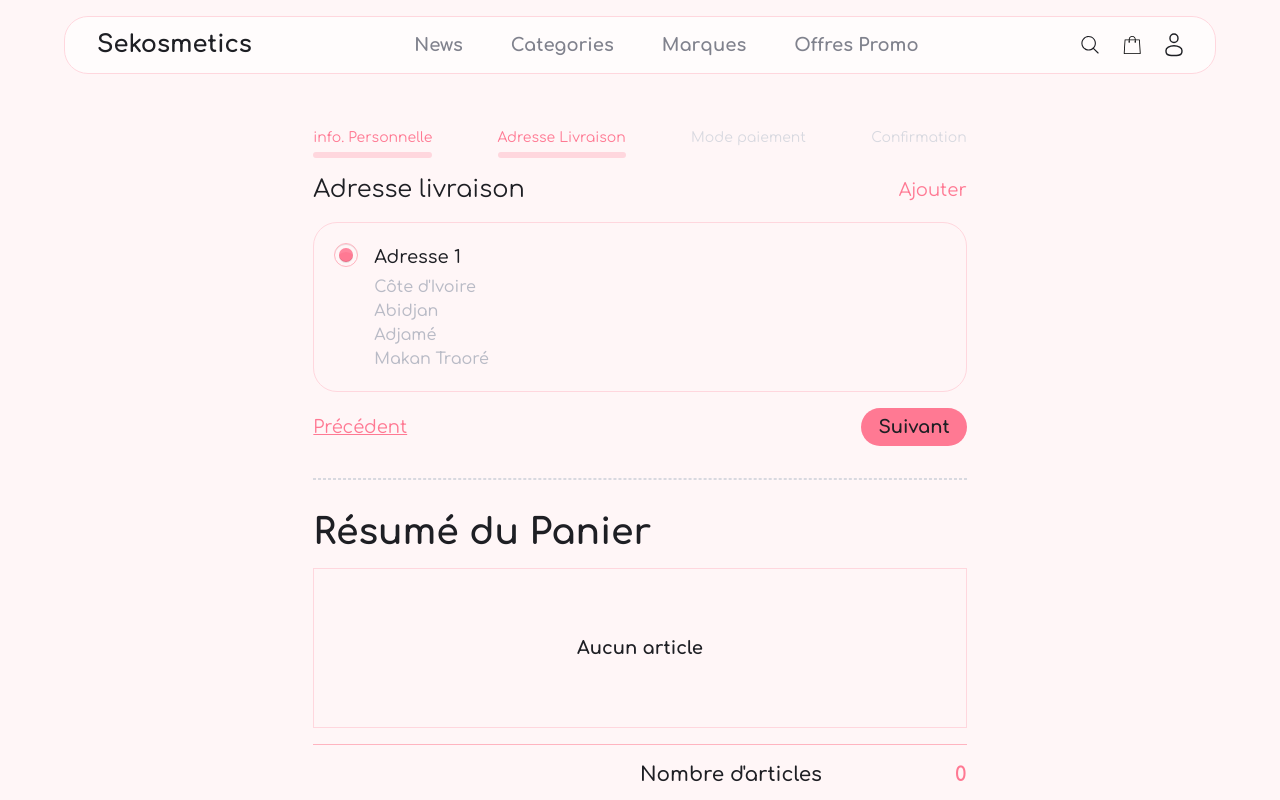
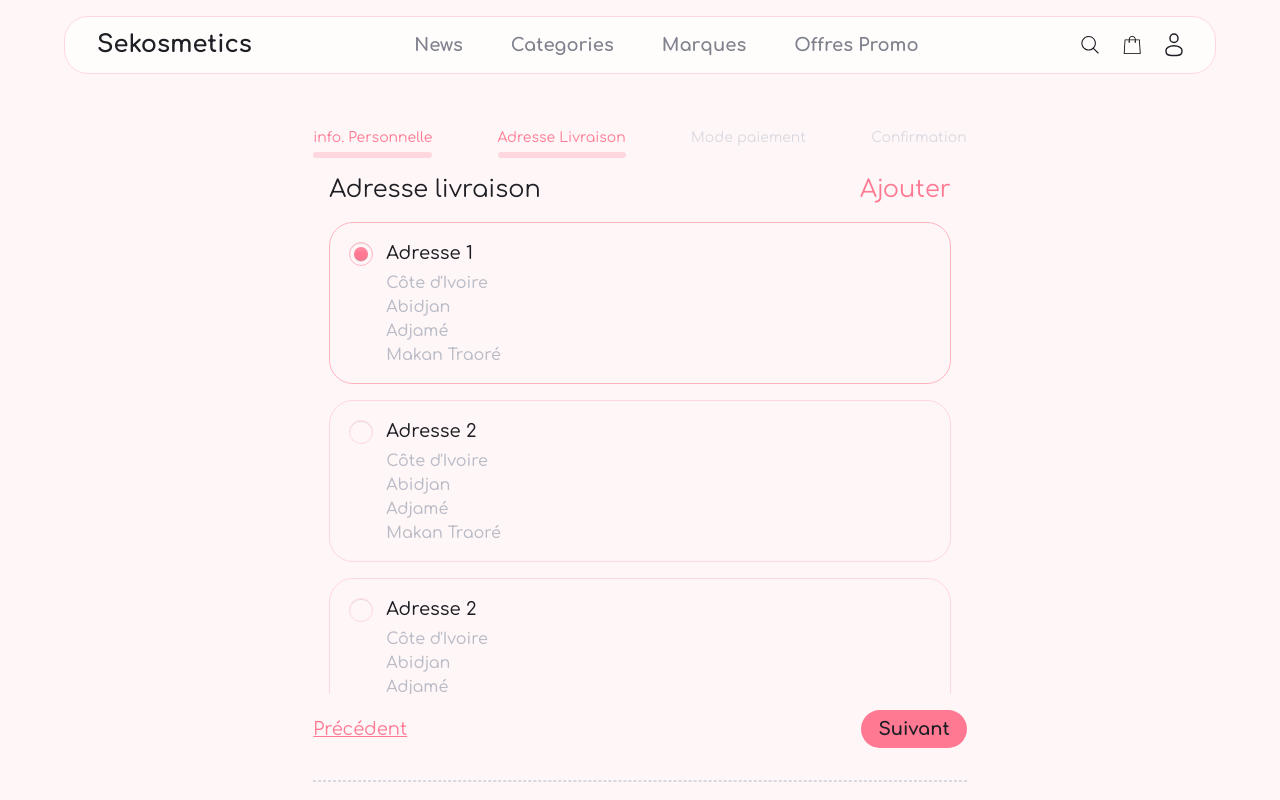
Before and after one commit to cabitibaly/sekosmetics-frontend, a Next.js app: page /panier/verification in a window 1280 px wide. Both pictures are taken after a click on the button "Suivant". Shown: the top 800 px of the page. Built offline with nearby package versions, Linux system fonts and the light colour scheme.

Commit message:
verification: adress livraison => done, confirmation => done

```diff
--- /dev/null
+++ b/src/components/cards/adresseCard.tsx
@@ -0,0 +1,30 @@
+
+interface Props {
+    id: number
+    pays: string
+    ville: string
+    commune: string
+    quartier: string
+    estParDefaut: number
+    setEstParDefaut: (estParDefaut: number) => void
+}
+
+const AdresseCard = ({id, pays, ville, commune, quartier, estParDefaut, setEstParDefaut}: Props) => {
+
+    return (
+        <div className="relative w-full flex items-center justify-center group">
+            <input id={`adresse-${id}`} checked={estParDefaut === id} onChange={() => setEstParDefaut(id)} type="radio" name="radio-5" className="absolute top-5 left-5 radio bg-transparent border-red-4 peer checked:bg-transparent checked:border-red-6 checked:text-red-8 max-896:radio-sm" />
+            <label htmlFor={`adresse-${id}`} className="cursor-pointer border border-red-4 py-4 pl-14 pr-5 rounded-3xl w-full flex flex-col gap-1 transition duration-300 ease-in-out group-hover:border-red-6 peer-checked:border-red-6">
+                <span className="text-lg text-gris-12 font-medium max-896:text-base">Adresse {id}</span>
+                <div className="w-full flex flex-col">
+                    <span className="text-base text-gris-8 font-medium max-896:text-sm">{pays}</span>
+                    <span className="text-base text-gris-8 font-medium max-896:text-sm">{ville}</span>
+                    <span className="text-base text-gris-8 font-medium max-896:text-sm">{commune}</span>
+                    <span className="text-base text-gris-8 font-medium max-896:text-sm">{quartier}</span>
+                </div>
+            </label>
+        </div>
+    )
+}
+
+export default AdresseCard
--- a/src/components/panier/resumerPanier.tsx
+++ b/src/components/panier/resumerPanier.tsx
@@ -5,9 +5,10 @@ import Link from "next/link"
 
 interface Props {
     isBtn?: boolean
+    isConfirmation?: boolean
 }
 
-const ResumerPanier = ({ isBtn = true }: Props) => {
+const ResumerPanier = ({ isBtn = true, isConfirmation = false }: Props) => {
     const { panier } = usePanier()
     const sousTotal: number = panier.reduce((acc, curr) => acc + curr.prixTotal, 0)
     const nbArticcle: number = panier.reduce((acc, curr) => acc + curr.quantiteLigne, 0)
@@ -24,7 +25,7 @@ const ResumerPanier = ({ isBtn = true }: Props) => {
                         </div>
                 }
             </div>
-            <div className="self-end border-t border-red-6 pt-4 w-full flex flex-col items-end justify-start gap-4">
+            <div className={`self-end border-t border-red-6 pt-4 w-full flex flex-col items-end justify-start gap-4 ${isConfirmation ? "hidden" : ""}`}>
                 <div className="w-1/2 flex items-center justify-between max-sm:w-full">
                     <span className="text-left text-xl text-gris-12 font-semibold max-896:text-base max-xs:text-sm">Nombre d&apos;articles</span>
                     <span className="text-left text-xl text-red-8 font-bold max-896:text-base max-xs:text-sm">{nbArticcle}</span>
--- a/src/components/panier/verification/adresseLivraison.tsx
+++ b/src/components/panier/verification/adresseLivraison.tsx
@@ -1,23 +1,52 @@
+"use client"
+import AdresseCard from "@/components/cards/adresseCard"
+import { useState } from "react"
 
 const AdresseLivraison = () => {
+    const [estParDefaut, setEstParDefaut] = useState<number>(1)
+
     return (
-        <div className="w-full flex flex-col items-start justify-center gap-4">
+        <div className="px-4 w-full h-[65vh] overflow-y-auto flex flex-col items-start justify-start gap-4 max-xs:px-0">
             <div className="w-full flex items-center justify-between">
                 <span className="text-2xl text-gris-12 font-normal max-896:text-lg">Adresse livraison</span>
-                <button className="cursor-pointer text-lg text-red-8 transition hover:font-bold max-lg:text-sm">Ajouter</button>
+                <button className="cursor-pointer text-2xl text-red-8 hover:underline max-896:text-lg">Ajouter</button>
             </div>
-            <div className="border border-red-4 p-5 rounded-3xl w-full flex items-start justify-start gap-4">
-                <input type="radio" name="radio-5" className="radio bg-transparent border-red-4 checked:bg-transparent checked:border-red-6 checked:text-red-8" defaultChecked />
-                <div className="w-full h-full flex flex-col gap-1">
-                    <span className="text-lg text-gris-12 font-medium">Adresse 1</span>
-                    <div className="w-full flex flex-col">
-                        <span className="text-base text-gris-8 font-medium">Côte d&apos;Ivoire</span>
-                        <span className="text-base text-gris-8 font-medium">Abidjan</span>
-                        <span className="text-base text-gris-8 font-medium">Adjamé</span>
-                        <span className="text-base text-gris-8 font-medium">Makan Traoré</span>
-                    </div>
-                </div>
-            </div>
+            <AdresseCard
+                id={1}
+                pays={"Côte d'Ivoire"}
+                ville={"Abidjan"}
+                commune={"Adjamé"}
+                quartier={"Makan Traoré"}
+                estParDefaut={estParDefaut}
+                setEstParDefaut={setEstParDefaut}
+            />
+            <AdresseCard
+                id={2}
+                pays={"Côte d'Ivoire"}
+                ville={"Abidjan"}
+                commune={"Adjamé"}
+                quartier={"Makan Traoré"}
+                estParDefaut={estParDefaut}
+                setEstParDefaut={setEstParDefaut}
+            />
+            <AdresseCard
+                id={2}
+                pays={"Côte d'Ivoire"}
+                ville={"Abidjan"}
+                commune={"Adjamé"}
+                quartier={"Makan Traoré"}
+                estParDefaut={estParDefaut}
+                setEstParDefaut={setEstParDefaut}
+            />
+            <AdresseCard
+                id={2}
+                pays={"Côte d'Ivoire"}
+                ville={"Abidjan"}
+                commune={"Adjamé"}
+                quartier={"Makan Traoré"}
+                estParDefaut={estParDefaut}
+                setEstParDefaut={setEstParDefaut}
+            />
         </div>
     )
 }
--- /dev/null
+++ b/src/components/panier/verification/confirmation.tsx
@@ -0,0 +1,41 @@
+"use client"
+
+import { usePanier } from "@/hooks/usePanier"
+
+const Confirmation = () => {
+    const { panier } = usePanier()
+
+    return (
+        <div className="pt-4 w-full h-[65vh] overflow-y-auto flex flex-col items-start justify-start gap-4 max-896:h-auto">
+            <div className="w-full flex items-center justify-between">
+                <span className="text-2xl text-gris-12 font-bold max-896:text-lg">Nombre d&apos;article</span>
+                <span className="text-2xl text-red-8 font-bold max-896:text-lg">{panier.reduce((acc, curr) => acc + curr.quantiteLigne, 0)}</span>
+            </div>
+            <div className="w-full flex items-center justify-between">
+                <span className="text-2xl text-gris-12 font-bold max-896:text-lg">Sous-total</span>
+                <span className="text-2xl text-red-8 font-bold max-896:text-lg">{panier.reduce((acc, curr) => acc + curr.prixTotal, 0).toLocaleString()} FCFA</span>
+            </div>
+            <div className="border-b border-red-6 pb-4 w-full flex items-center justify-between">
+                <span className="text-2xl text-gris-12 font-bol max-896:text-lg">Frais de livraison</span>
+                <span className="text-2xl text-red-8 font-bold max-896:text-lg">1 500 FCFA</span>
+            </div>
+            <div className="border-b border-red-6 pb-4 w-full flex items-center justify-between gap-4">
+                <div className="w-3/4 flex items-center">
+                    <label htmlFor="code-promo" className="sr-only">Code promo</label>
+                    <input id="code-promo" type="text" className="bg-gris-1 border border-red-4  block w-full text-gris-10 text-lg rounded-full outline-none focus:ring-red-7 focus:border-red-7 ps-4 p-1.5 placeholder:text-gris-6 max-896:text-sm" placeholder="Entrer le code promotionnelle" />
+                </div>
+                <button className="cursor-pointer text-2xl text-red-8 hover:underline max-896:text-lg">Appliquer</button>
+            </div>
+            <div className="w-full flex items-center justify-between">
+                <span className="text-2xl text-gris-12 font-bold max-896:text-lg">Réduction</span>
+                <span className="text-2xl text-red-8 font-bold max-896:text-lg">0 FCFA</span>
+            </div>
+            <div className="w-full flex items-center justify-between">
+                <span className="text-2xl text-gris-12 font-bold max-896:text-lg">Total</span>
+                <span className="text-2xl text-red-8 font-bold max-896:text-lg">{panier.reduce((acc, curr) => acc + curr.prixTotal, 0).toLocaleString()} FCFA</span>
+            </div>
+        </div>
+    )
+}
+
+export default Confirmation
--- a/src/components/panier/verification/infoPersonnelle.tsx
+++ b/src/components/panier/verification/infoPersonnelle.tsx
@@ -1,7 +1,7 @@
 
 const InfoPersonnelle = () => {
     return (
-        <form onSubmit={e => e.preventDefault()} className="w-full flex flex-col items-center justify-start gap-4">
+        <form onSubmit={e => e.preventDefault()} className="w-full min-h-[65vh] flex flex-col items-center justify-start gap-4 max-896:min-h-auto">
             <div className="w-full flex flex-col items-start justify-center gap-4">
                 <span className="text-2xl text-gris-12 font-normal max-896:text-lg">Information Personnelle</span>
                 <div className="w-full flex items-center">
--- /dev/null
+++ b/src/components/panier/verification/modePaiement.tsx
@@ -0,0 +1,16 @@
+"use client"
+
+const ModePaiement = () => {
+    return (
+        <div className="w-full min-h-[65vh] pt-4 flex flex-col items-center justify-start gap-4 max-896:min-h-auto">
+            <div className="cursor-pointer border border-red-4 p-5 rounded-3xl w-full flex items-center justify-start gap-4 max-md:rounded-2xl max-md:p-3">
+                <input id={`mode-paiement`} defaultChecked type="radio" name="radio-5" className="radio bg-transparent border-red-4 peer checked:bg-transparent checked:border-red-6 checked:text-red-8 max-896:radio-sm" />
+                <label htmlFor={`mode-paiement`} className="text-lg text-gris-12 font-medium max-896:text-base">
+                    Payer à la livraison
+                </label>
+            </div>
+        </div>
+    )
+}
+
+export default ModePaiement
```
Also changed, not shown: src/components/panier/verification/verificationBody.tsx (+7 -3 lines).
